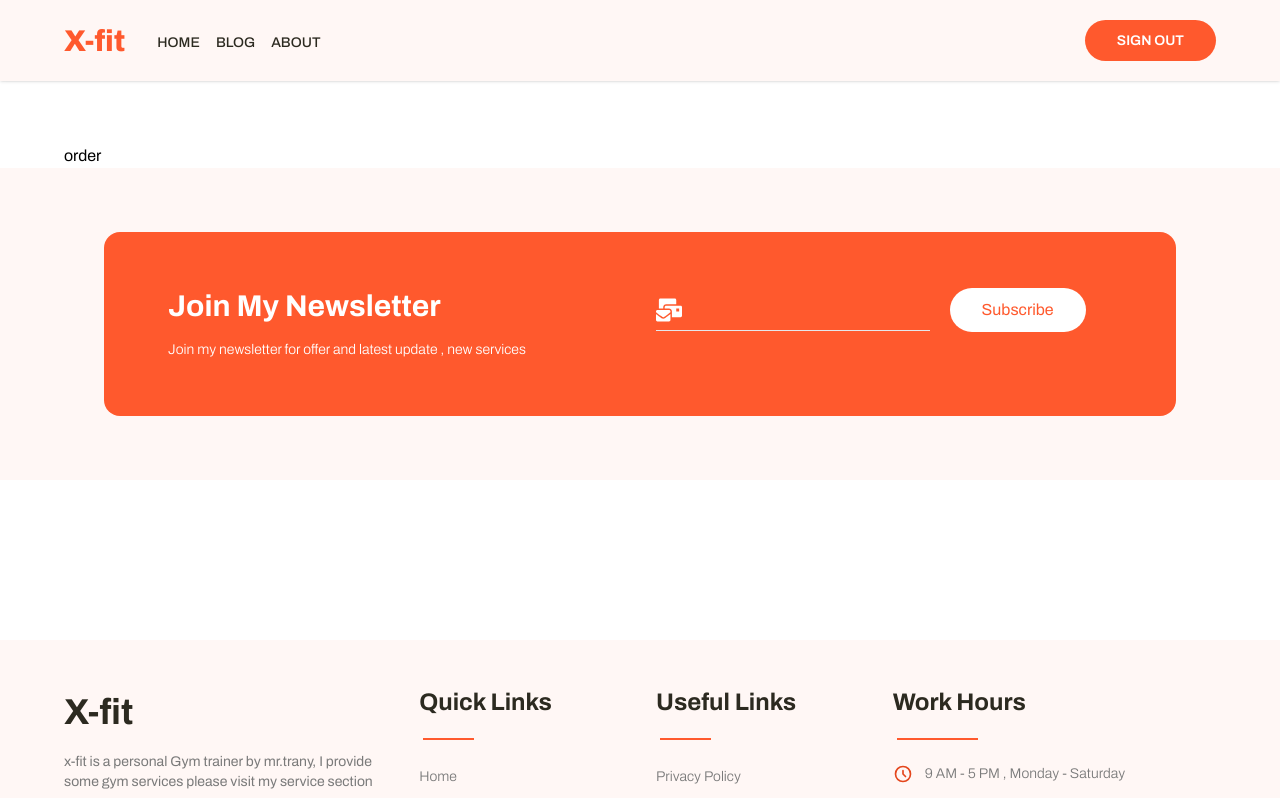
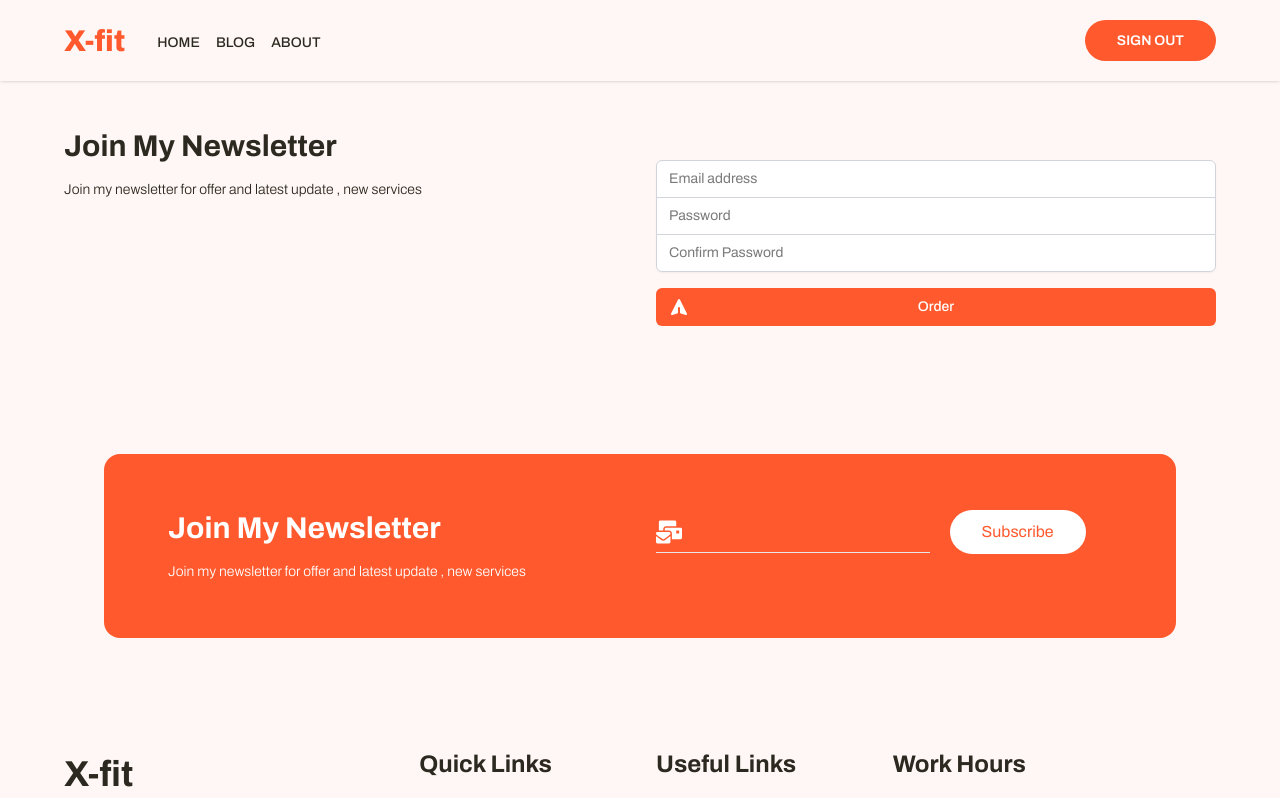
Before and after one commit to ferdousr3/x-fit-gym1, a React (Create React App) app: page /order in a window 1280 px wide. Shown: the top 798 px of the page. Built offline with nearby package versions, Linux system fonts and the light colour scheme; no server answers; sample sign-in values are in the browser's storage.

Commit message:
add order form

```diff
--- a/src/components/Register/Register.js
+++ b/src/components/Register/Register.js
@@ -6,7 +6,7 @@ import auth from "../../firebase.init";
 import Loading from "../Shared/Loading/Loading";
 import { ToastContainer, toast } from "react-toastify";
 import "react-toastify/dist/ReactToastify.css";
-import { FaGoogle } from "react-icons/fa";
+
 import SocialLogin from "../Shared/SocialLogin/SocialLogin";
 
 const Register = () => {
--- a/src/components/Shared/SocialLogin/SocialLogin.js
+++ b/src/components/Shared/SocialLogin/SocialLogin.js
@@ -1,4 +1,4 @@
-import React from "react";
+import React, { useState } from "react";
 import { useSignInWithGoogle } from "react-firebase-hooks/auth";
 import { FaGoogle } from "react-icons/fa";
 import { useNavigate, useLocation } from "react-router-dom";
@@ -6,12 +6,14 @@ import auth from "../../../firebase.init";
 import Loading from "../Loading/Loading";
 
 const SocialLogin = () => {
+
   const [signInWithGoogle, user, loading, error] = useSignInWithGoogle(auth);
   const navigate = useNavigate();
   const location = useLocation();
   const from = location.state?.from?.pathname || "/home";
   if (user) {
     navigate(from, { replace: true });
+    console.log(user);
   }
 
   let errorMessages;
--- a/src/pages/Order/Order.js
+++ b/src/pages/Order/Order.js
@@ -1,9 +1,116 @@
-import React from 'react';
+import { LockClosedIcon, PaperAirplaneIcon } from "@heroicons/react/solid";
+import React, { useState } from "react";
+import { ToastContainer, toast } from "react-toastify";
+import "react-toastify/dist/ReactToastify.css";
 
 const Order = () => {
+
+const [email, setEmail] = useState("");
+const [password, setPassword] = useState("");
+const [confirmPassword, setConfirmPassword] = useState("");
+const handleEmailBlur = (event) => {
+  setEmail(event.target.value);
+  console.log(email);
+};
+const handlePasswordBlur = (event) => {
+  setPassword(event.target.value);
+};
+const handleConfirmPasswordBlur = (event) => {
+  setConfirmPassword(event.target.value);
+};
+
+  const handleCreateUser = (event) => {
+    event.preventDefault();
+    toast("Thank You for Registration");
+  };
+
   return (
-    <div className='container mx-auto pt-20' >
-      order
+    <div className="py-16 bg-six">
+      <div className="container mx-auto text-second ">
+        {/* left side */}
+        <div className="grid grid-cols-1 lg:grid-cols-8 gap-8">
+          <div className="col-span-4">
+            <h1 className="text-3xl font-bold text-second">
+              Join My Newsletter
+            </h1>
+            <p className="text-sm  pt-4 font-light racking-wide ">
+              Join my newsletter for offer and latest update , new services
+            </p>
+          </div>
+          {/* right side */}
+          <div className="col-span-4">
+            <form className="mt-8 space-y-4" onSubmit={handleCreateUser}>
+              <input type="hidden" name="remember" defaultValue="true" />
+              <div className="rounded-md shadow-sm -space-y-px">
+                <div>
+                  <label htmlFor="email-address" className="sr-only">
+                    Email address
+                  </label>
+                  <input
+                    onBlur={handleEmailBlur}
+                    id="email-address"
+                    name="email"
+                    type="email"
+                    required
+                    className="appearance-none rounded-none relative block w-full px-3 py-2 border border-gray-300 placeholder-four text-four rounded-t-md focus:outline-none focus:ring-main focus:border-main focus:z-10 sm:text-sm"
+                    placeholder="Email address"
+                  />
+                </div>
+                <div>
+                  <label htmlFor="password" className="sr-only">
+                    Password
+                  </label>
+                  <input
+                    onBlur={handlePasswordBlur}
+                    id="password"
+                    name="password"
+                    type="password"
+                    required
+                    className="appearance-none rounded-none relative block w-full px-3 py-2 border border-gray-300 placeholder-four text-four  focus:outline-none focus:ring-main focus:border-main focus:z-10 sm:text-sm"
+                    placeholder="Password"
+                  />
+                </div>
+                <div>
+                  <label htmlFor="confirmpassword" className="sr-only">
+                    Confirm Password
+                  </label>
+                  <input
+                    onBlur={handleConfirmPasswordBlur}
+                    id="confirmpassword"
+                    name="confirmpassword"
+                    type="password"
+                    required
+                    className="appearance-none rounded-none relative block w-full px-3 py-2 border border-gray-300 placeholder-four text-four rounded-b-md focus:outline-none focus:ring-main focus:border-main focus:z-10 sm:text-sm"
+                    placeholder="Confirm Password"
+                  />
+                </div>
+
+              </div>
+
+              {/* loading spinner */}
+              {/* <span className={loading ? "my-1 w-48 mx-2" : "hidden"}>
+                {loading && <Loading />}
+              </span>
+             */}
+              <div>
+                <button
+                  onClick={handleCreateUser}
+                  type="submit"
+                  className="group relative w-full flex justify-center py-2 px-4 border border-transparent text-sm font-medium rounded-md text-white bg-main hover:bg-mains focus:outline-none focus:ring-2 focus:ring-offset-2 focus:ring-mains "
+                >
+                  <span className="absolute left-0 inset-y-0 flex items-center pl-3">
+                    <PaperAirplaneIcon
+                      className="h-5 w-5 text-white "
+                      aria-hidden="true"
+                    />
+                  </span>
+                  Order
+                </button>
+              </div>
+            </form>
+          </div>
+        </div>
+      </div>
     </div>
   );
 };
```
